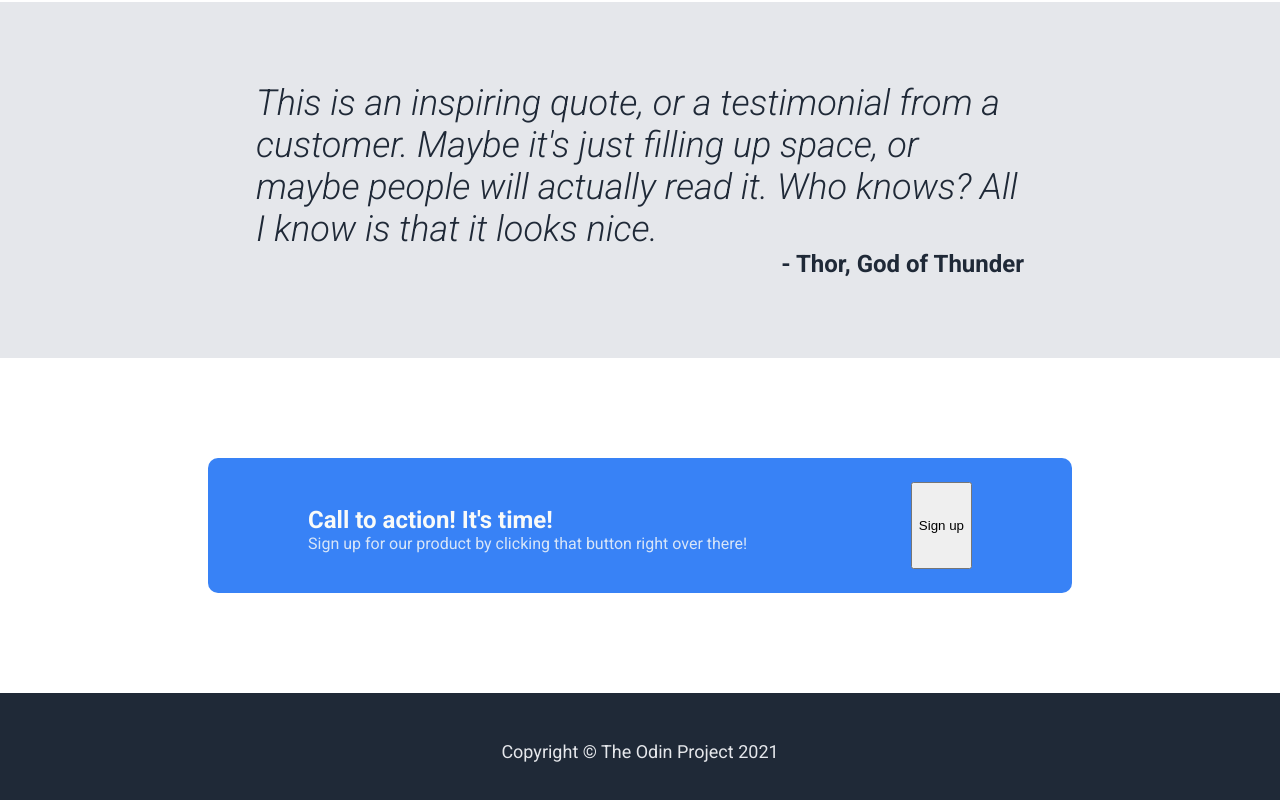
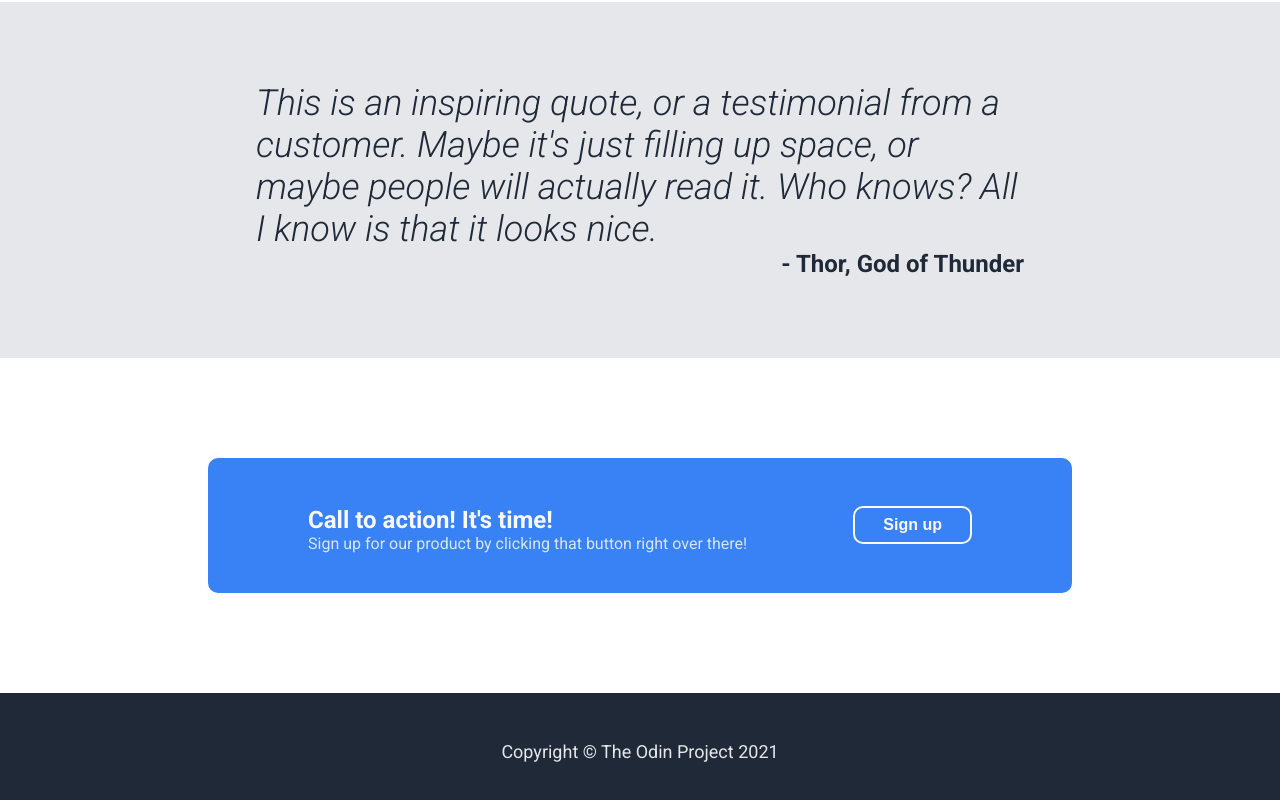
Before and after one commit to h-nriquevieira/odin-landing-page, a plain HTML site: page index.html in a window 1280 px wide. Shown: the part 850-1650 px from the top of the page. Drawn offline with Linux system fonts and the light colour scheme.

Commit message:
Fix CTA button

```diff
--- a/styles/style.css
+++ b/styles/style.css
@@ -207,15 +207,19 @@ img {
     color: #f9faf8d3
 }
 
-footer button {
+.cta-card button {
     border: 2px solid #f9faf8;
+    background-color: #3882f6;
     border-radius: 10px;
     margin: 0;
     padding: 8px 28px;
     align-self: center;
+    font-size: 16px;
+    font-weight: 600;
+    color: #f9faf8;
 }
 
-footer button:hover {
+.cta-card button:hover {
     background-color: #f9faf8;
     color: #3882f6;
 }
```
